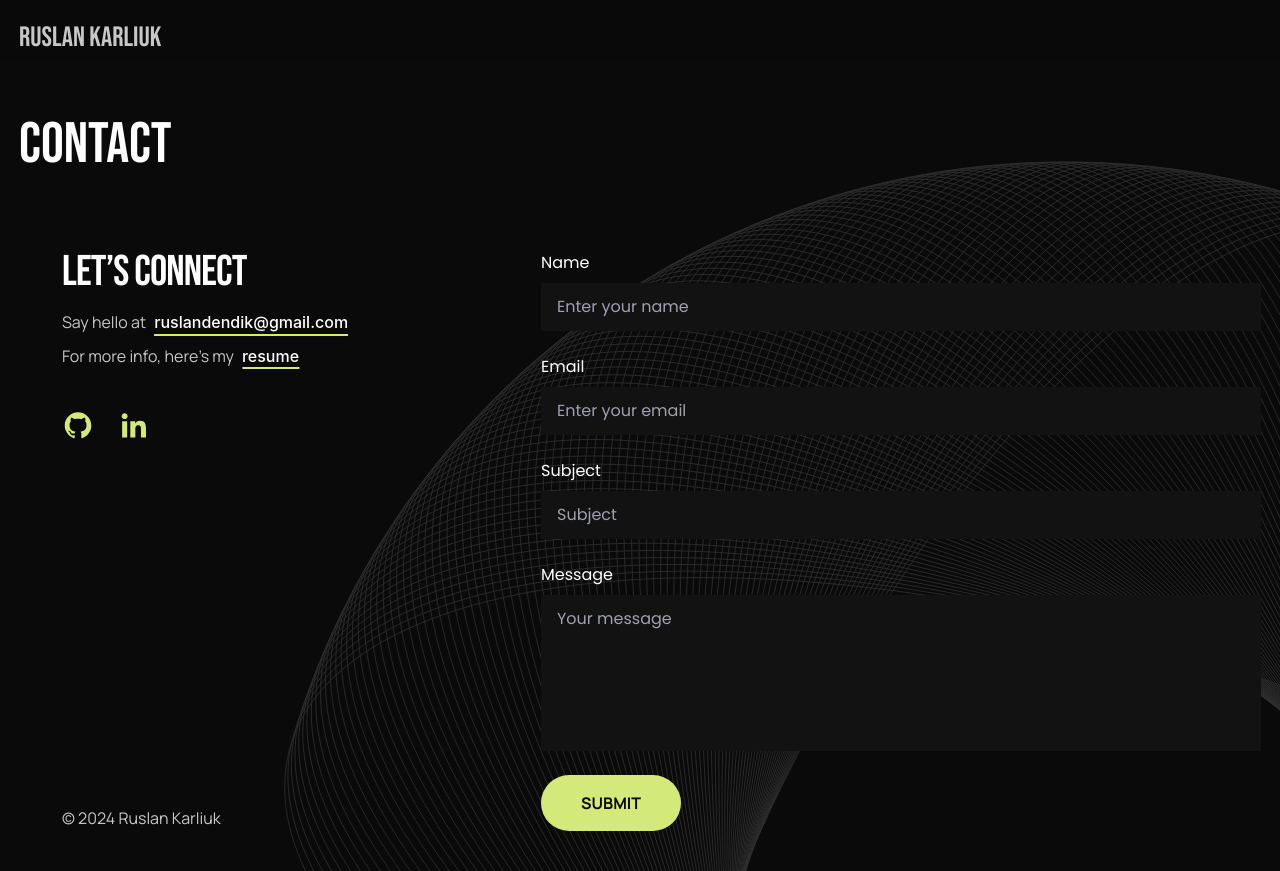
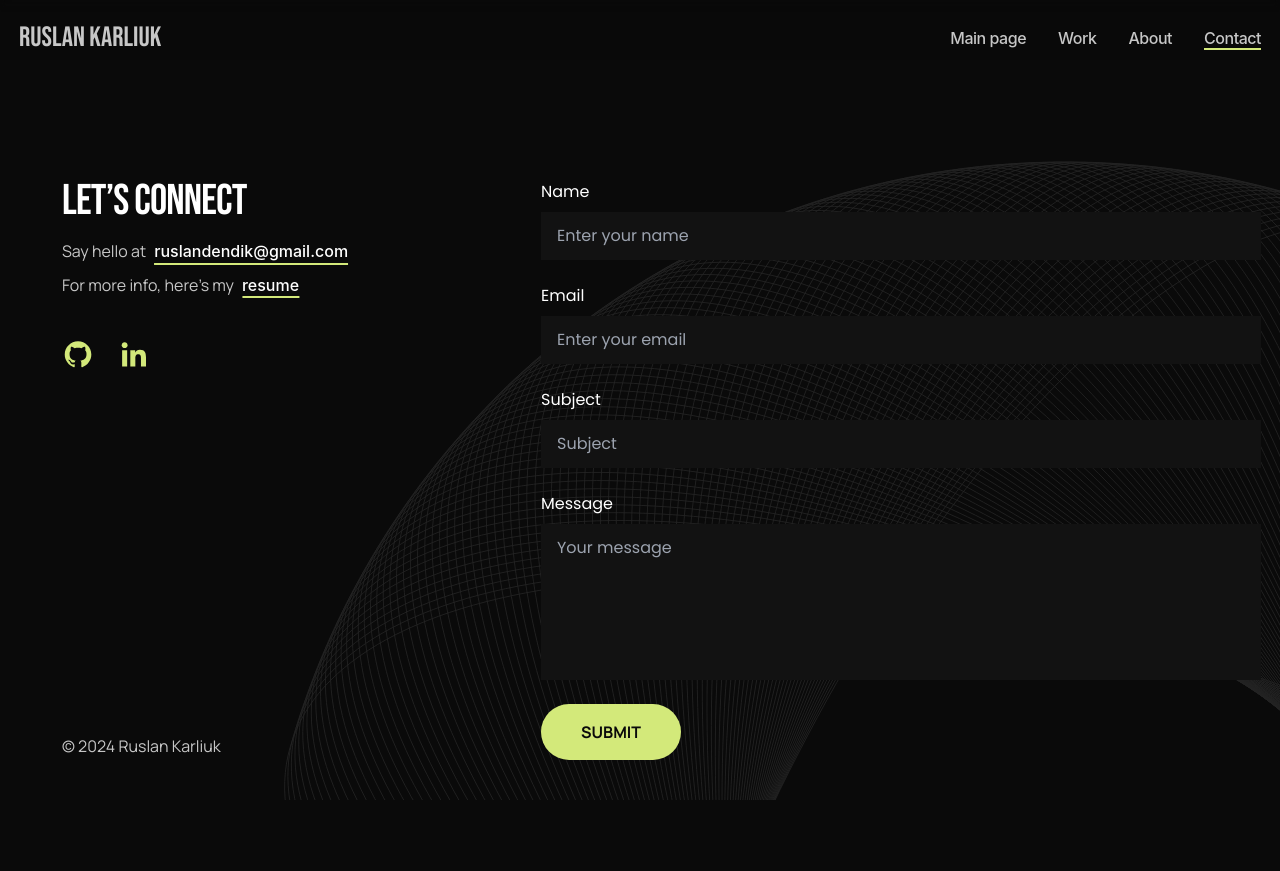
Before and after one commit to BlazerXXI/karliuk-dev, a React (Vite) app: page /contact in a window 1280 px wide. After the commit the page ends 800 px from the top, so only its background shows below. Built offline with nearby package versions, Linux system fonts and the light colour scheme.

Commit message:
feat: add burger menu

```diff
--- a/src/App.tsx
+++ b/src/App.tsx
@@ -9,13 +9,24 @@ import Footer from './components/Footer'
 import Work from './pages/Work'
 import Contact from './pages/Contact'
 import BackgroundLines from './components/icons/BackgroundLines'
+import MobileMenu from './components/MobileMenu'
+import React from 'react'
 
 function App() {
+	const [isBurgerOpen, setIsBurgerOpen] = React.useState(false)
+	const handleBurgerClick = () => {
+		setIsBurgerOpen(!isBurgerOpen)
+	}
+
 	return (
 		<BrowserRouter>
-			<Header />
+			<Header
+				isBurgerOpen={isBurgerOpen}
+				handleBurgerClick={handleBurgerClick}
+			/>
+			<MobileMenu handleBurgerClick={handleBurgerClick} isOpen={isBurgerOpen} />
 			<main>
-					<BackgroundLines className='w-full h-auto' />
+				<BackgroundLines className='w-full h-auto animate-pulse' />
 				<Routes>
 					<Route path='/' element={<HomePage />} />
 					<Route path='/about' element={<About />} />
--- /dev/null
+++ b/src/components/Burger.tsx
@@ -0,0 +1,32 @@
+import cx from 'classnames'
+import { IBurgerProps } from 'src/types'
+
+const Burger = ({ isBurgerOpen, handleBurgerClick }: IBurgerProps) => {
+	return (
+		<>
+			<div
+				className='header__burger md:hidden w-8 h-8 flex flex-col justify-center items-center gap-3 cursor-pointer hover:opacity-70 hover:scale-95 transition-transform active:scale-90 position-relative'
+				onClick={handleBurgerClick}
+			>
+				<span
+					className={cx(
+						'burger__line h-0.5 w-full bg-[#C7C7C7] transition-all duration-300 ease-in',
+						{
+							'translate-y-1.5 rotate-45': isBurgerOpen
+						}
+					)}
+				></span>
+				<span
+					className={cx(
+						'burger__line h-0.5 w-full bg-[#C7C7C7] transition-all duration-300 ease-in',
+						{
+							'-translate-y-2 -rotate-45': isBurgerOpen
+						}
+					)}
+				></span>
+			</div>
+		</>
+	)
+}
+
+export default Burger
--- a/src/components/Header.tsx
+++ b/src/components/Header.tsx
@@ -1,34 +1,34 @@
-import { Link } from 'react-router-dom'
-// import cx from "classnames";
+import { Link, useLocation } from 'react-router-dom'
+import Burger from './Burger'
+import { IHeaderProps } from 'src/types'
+import NavigationLinks from './NavigationLinks'
 
-const Header = () => {
-	// const location = useLocation();
+const Header = (props: IHeaderProps) => {
+	const { isBurgerOpen, handleBurgerClick } = props
+	const location = useLocation()
 
 	return (
-		<header className='header fixed w-full z-10 left-1/2 transform -translate-x-1/2 top-0 flex justify-between items-center py-4 md:py-6'>
-			<Link className='header__title' to='/'>
+		<header className='header fixed w-full z-30 left-1/2 transform -translate-x-1/2 top-0 flex justify-between items-center py-4 md:py-6'>
+			<Link
+				className='header__title'
+				onClick={() =>
+					window.scrollTo({
+						top: 0,
+						behavior: 'smooth'
+					})
+				}
+				to='/'
+			>
 				Ruslan Karliuk
 			</Link>
-			<nav className='header__nav flex col-span-3 gap-8'>
-				{/* <Link
-					to="/work"
-					className={cx({ active: location.pathname === "/work" })}
-				>
-					Work
-				</Link> */}
-				{/* <Link
-					to="/about"
-					className={cx({ active: location.pathname === "/about" })}
-				>
-					About
-				</Link>
-				<Link
-					to="/contact"
-					className={cx({ active: location.pathname === "/contact" })}
-				>
-					Contact
-				</Link> */}
-			</nav>
+			<NavigationLinks
+				className='max-md:hidden col-span-3 gap-8'
+				location={location}
+			/>
+			<Burger
+				isBurgerOpen={isBurgerOpen}
+				handleBurgerClick={handleBurgerClick}
+			/>
 		</header>
 	)
 }
--- /dev/null
+++ b/src/components/MobileMenu.tsx
@@ -0,0 +1,40 @@
+import cx from 'classnames'
+import { IMobileMenu } from 'src/types'
+import NavigationLinks from './NavigationLinks'
+import { useLocation } from 'react-router-dom'
+
+const MobileMenu = (props: IMobileMenu) => {
+	const { isOpen, handleBurgerClick } = props
+	const location = useLocation()
+
+	return (
+		<>
+			<div
+				className={cx(
+					'mobile-menu fixed top-0 left-0 w-full min-h-[50%] max-h-full pt-16 pb-10 px-4 bg-[#0A0A0Afa] shadow-md shadow-[#0A0A0A]  flex flex-col justify-center items-center gap-8  z-20 transition-transform duration-300 ease-in ',
+					{
+						'-translate-y-full': !isOpen
+					}
+				)}
+			>
+				<NavigationLinks
+					onClick={handleBurgerClick}
+					className='flex flex-col items-center gap-8'
+					location={location}
+				/>
+			</div>
+			<div
+				style={{
+					opacity: isOpen ? 0.5 : 0,
+					pointerEvents: isOpen ? 'auto' : 'none'
+				}}
+				className={cx(
+					'mobile-menu__overlay absolute top-0 left-0 w-full h-full bg-[#0A0A0A] opacity-50 z-10 transition-all blur-md duration-[1500ms] ease-in'
+				)}
+				onClick={handleBurgerClick}
+			></div>
+		</>
+	)
+}
+
+export default MobileMenu
--- /dev/null
+++ b/src/components/NavigationLinks.tsx
@@ -0,0 +1,51 @@
+import { Link } from 'react-router-dom'
+import cx from 'classnames'
+import { INavigationLinks } from 'src/types'
+
+const NavigationLinks = (props: INavigationLinks) => {
+	const { location, className, onClick } = props
+	const ClickOnLink = () => {
+		if (onClick) {
+			onClick()
+		}
+		window.scrollTo({
+			top: 0,
+			behavior: 'smooth'
+		})
+	}
+
+	return (
+		<nav className={cx('header__nav flex', className)}>
+			<Link
+				onClick={ClickOnLink}
+				to='/'
+				className={cx({ active: location.pathname === '/' })}
+			>
+				Main page
+			</Link>
+			<Link
+				onClick={ClickOnLink}
+				to='/work'
+				className={cx({ active: location.pathname === '/work' })}
+			>
+				Work
+			</Link>
+			<Link
+				onClick={ClickOnLink}
+				to='/about'
+				className={cx({ active: location.pathname === '/about' })}
+			>
+				About
+			</Link>
+			<Link
+				onClick={ClickOnLink}
+				to='/contact'
+				className={cx({ active: location.pathname === '/contact' })}
+			>
+				Contact
+			</Link>
+		</nav>
+	)
+}
+
+export default NavigationLinks
--- a/src/components/icons/BackgroundLines.tsx
+++ b/src/components/icons/BackgroundLines.tsx
@@ -10,7 +10,7 @@ const BackgroundLines = (props: IBackgroundLines) => {
 	return (
 		<div className='absolute z-[-1] top-0 right-0 h-auto max-h-full w-full overflow-hidden md:p-0'>
 			<svg
-				className={cx('background-lines min-w-[500px] max-w-[1440px] m-auto', className)}
+				className={cx('background-lines min-w-[500px] m-auto', className)}
 				viewBox='0 0 1440 2394'
 				fill='none'
 				xmlns='http://www.w3.org/2000/svg'
--- a/src/pages/Contact/index.tsx
+++ b/src/pages/Contact/index.tsx
@@ -1,9 +1,11 @@
 const Contact = () => {
 	return (
-		<div>
-			<h3 className="page-title">Contact</h3>
+		<div className='p-0'>
+			<h3 className='page-title p-0 h-0 m-0 w-0 opacity-0 pointer-events-none'>
+				Contact
+			</h3>
 		</div>
-	);
-};
+	)
+}
 
-export default Contact;
+export default Contact
--- a/src/types.ts
+++ b/src/types.ts
@@ -1,42 +1,69 @@
 export interface IButton {
-	children: React.ReactNode;
-	type?: "button" | "submit" | "reset";
-	onClick?: () => void;
-	className?: string;
+	children: React.ReactNode
+	type?: 'button' | 'submit' | 'reset'
+	onClick?: () => void
+	className?: string
 }
 
 export interface Skill {
-	iconName: string;
-	title: string;
+	iconName: string
+	title: string
 }
 
 export interface SkillItemProps {
-	className?: string;
-	iconName: string;
-	title: string;
+	className?: string
+	iconName: string
+	title: string
 }
 
 export interface IProjectCard {
-	title: string;
-	description: string;
-	image: string;
-	year: string;
-	demoLink?: string;
-	githubLink?: string;
+	title: string
+	description: string
+	image: string
+	year: string
+	demoLink?: string
+	githubLink?: string
 }
 
 export interface IInput {
-	required?: boolean;
-	classname?: string;
-	label: string;
-	id: string;
-	name: string;
-	type?: string;
-	placeholder?: string;
+	required?: boolean
+	classname?: string
+	label: string
+	id: string
+	name: string
+	type?: string
+	placeholder?: string
 }
 
 export interface IContactData {
-	name: string;
-	email: string;
-	message: string;
+	name: string
+	email: string
+	message: string
 }
+
+export interface IBurgerProps {
+	isBurgerOpen: boolean
+	handleBurgerClick: () => void
+	location?: { pathname: string }
+}
+
+export interface ILocationProps {
+	location: {
+		pathname: string
+	}
+}
+
+export interface INavigationLinks extends ILocationProps {
+	className?: string
+	onClick?: () => void
+}
+
+export interface IMobileMenu {
+	handleBurgerClick: () => void
+	isOpen: boolean
+	className?: string
+}
+
+export interface IHeaderProps extends IBurgerProps {
+	className?: string
+}
```
